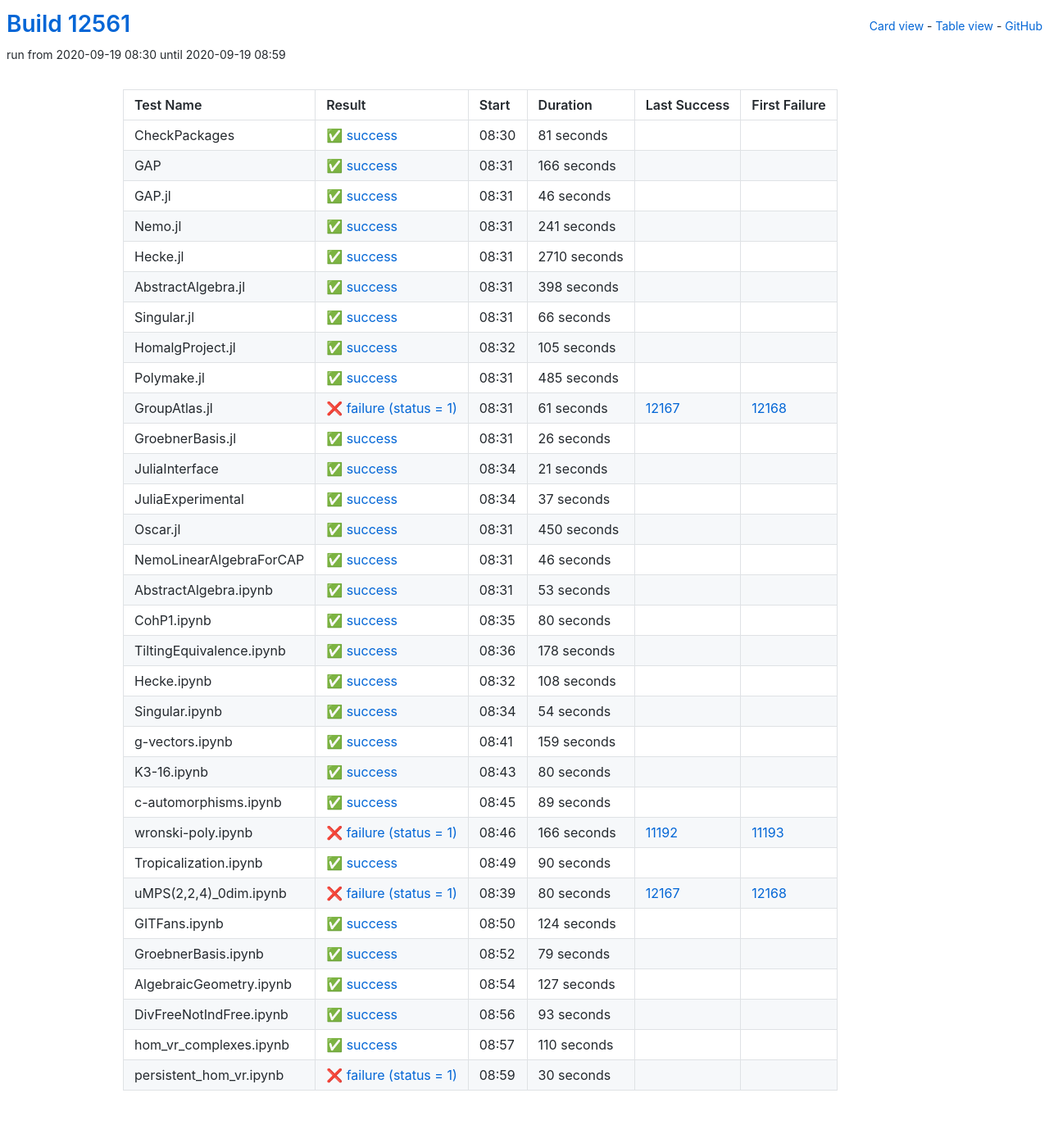
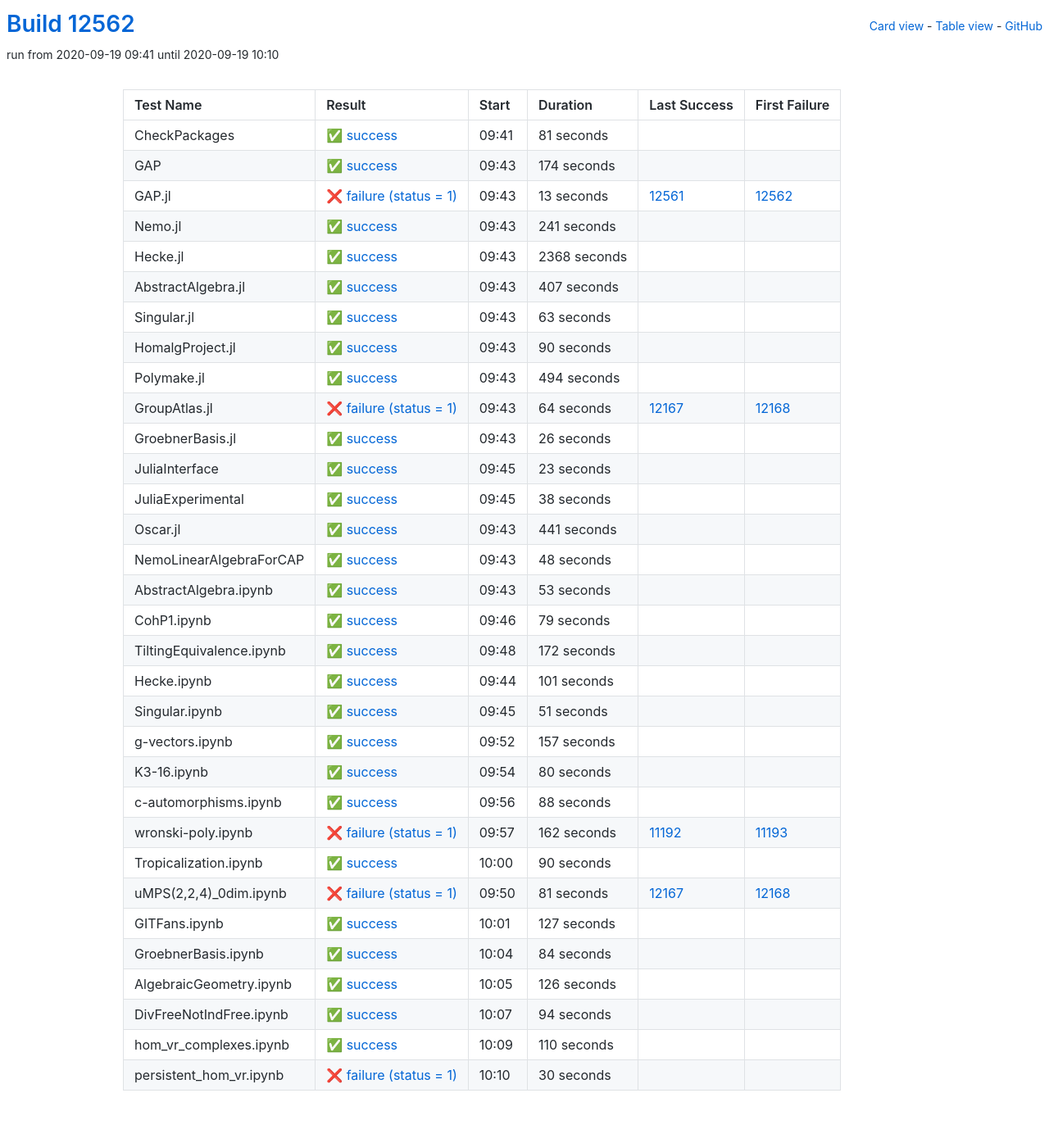
Before and after one commit to oscar-system/oscar-ci-status, a Jekyll site: the page built from table.html, in a window 1280 px wide. Shown: the whole page at 82% size. Built offline with Jekyll 4.4.1, drawn with Linux system fonts in a browser that asks for light colours.

Commit message:
Build #12562

```diff
--- a/_data/ci.yml
+++ b/_data/ci.yml
@@ -1,6 +1,6 @@
 ---
-build: 12561
-build_url: https://oscarci.mathematik.uni-kl.de/job/oscar/12561/
+build: 12562
+build_url: https://oscarci.mathematik.uni-kl.de/job/oscar/12562/
 job: oscar
 organization: oscar-system
 repo: oscar-ci-status
@@ -8,8 +8,8 @@
 tests:
 - name: CheckPackages
   id: checkpackages
-  log: https://oscarci.mathematik.uni-kl.de/job/oscar/12561/artifact/logs/build-12561/CheckPackages.log
-  start: 2020-09-19 08:30
+  log: https://oscarci.mathematik.uni-kl.de/job/oscar/12562/artifact/logs/build-12562/CheckPackages.log
+  start: 2020-09-19 09:41
   success: true
   exitcode: 0
   status: success
@@ -20,32 +20,32 @@
   first_failure_url:
 - name: GAP
   id: gap
-  log: https://oscarci.mathematik.uni-kl.de/job/oscar/12561/artifact/logs/build-12561/GAP.log
-  start: 2020-09-19 08:31
+  log: https://oscarci.mathematik.uni-kl.de/job/oscar/12562/artifact/logs/build-12562/GAP.log
+  start: 2020-09-19 09:43
   success: true
   exitcode: 0
   status: success
-  duration: 166
+  duration: 174
   last_success: false
   last_success_url:
   first_failure: false
   first_failure_url:
 - name: GAP.jl
   id: gap-jl
-  log: https://oscarci.mathematik.uni-kl.de/job/oscar/12561/artifact/logs/build-12561/GAP.jl.log
-  start: 2020-09-19 08:31
-  success: true
-  exitcode: 0
-  status: success
-  duration: 46
-  last_success: false
-  last_success_url:
-  first_failure: false
-  first_failure_url:
+  log: https://oscarci.mathematik.uni-kl.de/job/oscar/12562/artifact/logs/build-12562/GAP.jl.log
+  start: 2020-09-19 09:43
+  success: false
+  exitcode: 1
+  status: failure
+  duration: 13
+  last_success: 12561
+  last_success_url: https://oscarci.mathematik.uni-kl.de/job/oscar/12561/
+  first_failure: 12562
+  first_failure_url: https://oscarci.mathematik.uni-kl.de/job/oscar/12562/
 - name: Nemo.jl
   id: nemo-jl
-  log: https://oscarci.mathematik.uni-kl.de/job/oscar/12561/artifact/logs/build-12561/Nemo.jl.log
-  start: 2020-09-19 08:31
+  log: https://oscarci.mathematik.uni-kl.de/job/oscar/12562/artifact/logs/build-12562/Nemo.jl.log
+  start: 2020-09-19 09:43
   success: true
   exitcode: 0
   status: success
@@ -56,80 +56,80 @@
   first_failure_url:
 - name: Hecke.jl
   id: hecke-jl
-  log: https://oscarci.mathematik.uni-kl.de/job/oscar/12561/artifact/logs/build-12561/Hecke.jl.log
-  start: 2020-09-19 08:31
+  log: https://oscarci.mathematik.uni-kl.de/job/oscar/12562/artifact/logs/build-12562/Hecke.jl.log
+  start: 2020-09-19 09:43
   success: true
   exitcode: 0
   status: success
-  duration: 2710
+  duration: 2368
   last_success: false
   last_success_url:
   first_failure: false
   first_failure_url:
 - name: AbstractAlgebra.jl
   id: abstractalgebra-jl
-  log: https://oscarci.mathematik.uni-kl.de/job/oscar/12561/artifact/logs/build-12561/AbstractAlgebra.jl.log
-  start: 2020-09-19 08:31
+  log: https://oscarci.mathematik.uni-kl.de/job/oscar/12562/artifact/logs/build-12562/AbstractAlgebra.jl.log
+  start: 2020-09-19 09:43
   success: true
   exitcode: 0
   status: success
-  duration: 398
+  duration: 407
   last_success: false
   last_success_url:
   first_failure: false
   first_failure_url:
 - name: Singular.jl
   id: singular-jl
-  log: https://oscarci.mathematik.uni-kl.de/job/oscar/12561/artifact/logs/build-12561/Singular.jl.log
-  start: 2020-09-19 08:31
+  log: https://oscarci.mathematik.uni-kl.de/job/oscar/12562/artifact/logs/build-12562/Singular.jl.log
+  start: 2020-09-19 09:43
   success: true
   exitcode: 0
   status: success
-  duration: 66
+  duration: 63
   last_success: false
   last_success_url:
   first_failure: false
   first_failure_url:
 - name: HomalgProject.jl
   id: homalgproject-jl
-  log: https://oscarci.mathematik.uni-kl.de/job/oscar/12561/artifact/logs/build-12561/HomalgProject.jl.log
-  start: 2020-09-19 08:32
+  log: https://oscarci.mathematik.uni-kl.de/job/oscar/12562/artifact/logs/build-12562/HomalgProject.jl.log
+  start: 2020-09-19 09:43
   success: true
   exitcode: 0
   status: success
-  duration: 105
+  duration: 90
   last_success: false
   last_success_url:
   first_failure: false
   first_failure_url:
 - name: Polymake.jl
   id: polymake-jl
-  log: https://oscarci.mathematik.uni-kl.de/job/oscar/12561/artifact/logs/build-12561/Polymake.jl.log
-  start: 2020-09-19 08:31
+  log: https://oscarci.mathematik.uni-kl.de/job/oscar/12562/artifact/logs/build-12562/Polymake.jl.log
+  start: 2020-09-19 09:43
   success: true
   exitcode: 0
   status: success
-  duration: 485
+  duration: 494
   last_success: false
   last_success_url:
   first_failure: false
   first_failure_url:
 - name: GroupAtlas.jl
   id: groupatlas-jl
-  log: https://oscarci.mathematik.uni-kl.de/job/oscar/12561/artifact/logs/build-12561/GroupAtlas.jl.log
-  start: 2020-09-19 08:31
+  log: https://oscarci.mathematik.uni-kl.de/job/oscar/12562/artifact/logs/build-12562/GroupAtlas.jl.log
+  start: 2020-09-19 09:43
   success: false
   exitcode: 1
   status: failure
-  duration: 61
+  duration: 64
   last_success: 12167
   last_success_url: https://oscarci.mathematik.uni-kl.de/job/oscar/12167/
   first_failure: 12168
   first_failure_url: https://oscarci.mathematik.uni-kl.de/job/oscar/12168/
 - name: GroebnerBasis.jl
   id: groebnerbasis-jl
-  log: https://oscarci.mathematik.uni-kl.de/job/oscar/12561/artifact/logs/build-12561/GroebnerBasis.jl.log
-  start: 2020-09-19 08:31
+  log: https://oscarci.mathematik.uni-kl.de/job/oscar/12562/artifact/logs/build-12562/GroebnerBasis.jl.log
+  start: 2020-09-19 09:43
   success: true
   exitcode: 0
   status: success
@@ -140,56 +140,56 @@
   first_failure_url:
 - name: JuliaInterface
   id: juliainterface
-  log: https://oscarci.mathematik.uni-kl.de/job/oscar/12561/artifact/logs/build-12561/JuliaInterface.log
-  start: 2020-09-19 08:34
+  log: https://oscarci.mathematik.uni-kl.de/job/oscar/12562/artifact/logs/build-12562/JuliaInterface.log
+  start: 2020-09-19 09:45
   success: true
   exitcode: 0
   status: success
-  duration: 21
+  duration: 23
   last_success: false
   last_success_url:
   first_failure: false
   first_failure_url:
 - name: JuliaExperimental
   id: juliaexperimental
-  log: https://oscarci.mathematik.uni-kl.de/job/oscar/12561/artifact/logs/build-12561/JuliaExperimental.log
-  start: 2020-09-19 08:34
+  log: https://oscarci.mathematik.uni-kl.de/job/oscar/12562/artifact/logs/build-12562/JuliaExperimental.log
+  start: 2020-09-19 09:45
   success: true
   exitcode: 0
   status: success
-  duration: 37
+  duration: 38
   last_success: false
   last_success_url:
   first_failure: false
   first_failure_url:
 - name: Oscar.jl
   id: oscar-jl
-  log: https://oscarci.mathematik.uni-kl.de/job/oscar/12561/artifact/logs/build-12561/Oscar.jl.log
-  start: 2020-09-19 08:31
+  log: https://oscarci.mathematik.uni-kl.de/job/oscar/12562/artifact/logs/build-12562/Oscar.jl.log
+  start: 2020-09-19 09:43
   success: true
   exitcode: 0
   status: success
-  duration: 450
+  duration: 441
   last_success: false
   last_success_url:
   first_failure: false
   first_failure_url:
 - name: NemoLinearAlgebraForCAP
   id: nemolinearalgebraforcap
-  log: https://oscarci.mathematik.uni-kl.de/job/oscar/12561/artifact/logs/build-12561/NemoLinearAlgebraForCAP.log
-  start: 2020-09-19 08:31
+  log: https://oscarci.mathematik.uni-kl.de/job/oscar/12562/artifact/logs/build-12562/NemoLinearAlgebraForCAP.log
+  start: 2020-09-19 09:43
   success: true
   exitcode: 0
   status: success
-  duration: 46
+  duration: 48
   last_success: false
   last_success_url:
   first_failure: false
   first_failure_url:
 - name: AbstractAlgebra.ipynb
   id: abstractalgebra-ipynb
-  log: https://oscarci.mathematik.uni-kl.de/job/oscar/12561/artifact/logs/build-12561/AbstractAlgebra.ipynb.log
-  start: 2020-09-19 08:31
+  log: https://oscarci.mathematik.uni-kl.de/job/oscar/12562/artifact/logs/build-12562/AbstractAlgebra.ipynb.log
+  start: 2020-09-19 09:43
   success: true
   exitcode: 0
   status: success
@@ -200,68 +200,68 @@
   first_failure_url:
 - name: CohP1.ipynb
   id: cohp1-ipynb
-  log: https://oscarci.mathematik.uni-kl.de/job/oscar/12561/artifact/logs/build-12561/CohP1.ipynb.log
-  start: 2020-09-19 08:35
+  log: https://oscarci.mathematik.uni-kl.de/job/oscar/12562/artifact/logs/build-12562/CohP1.ipynb.log
+  start: 2020-09-19 09:46
   success: true
   exitcode: 0
   status: success
-  duration: 80
+  duration: 79
   last_success: false
   last_success_url:
   first_failure: false
   first_failure_url:
 - name: TiltingEquivalence.ipynb
   id: tiltingequivalence-ipynb
-  log: https://oscarci.mathematik.uni-kl.de/job/oscar/12561/artifact/logs/build-12561/TiltingEquivalence.ipynb.log
-  start: 2020-09-19 08:36
+  log: https://oscarci.mathematik.uni-kl.de/job/oscar/12562/artifact/logs/build-12562/TiltingEquivalence.ipynb.log
+  start: 2020-09-19 09:48
   success: true
   exitcode: 0
   status: success
-  duration: 178
+  duration: 172
   last_success: false
   last_success_url:
   first_failure: false
   first_failure_url:
 - name: Hecke.ipynb
   id: hecke-ipynb
-  log: https://oscarci.mathematik.uni-kl.de/job/oscar/12561/artifact/logs/build-12561/Hecke.ipynb.log
-  start: 2020-09-19 08:32
+  log: https://oscarci.mathematik.uni-kl.de/job/oscar/12562/artifact/logs/build-12562/Hecke.ipynb.log
+  start: 2020-09-19 09:44
   success: true
   exitcode: 0
   status: success
-  duration: 108
+  duration: 101
   last_success: false
   last_success_url:
   first_failure: false
   first_failure_url:
 - name: Singular.ipynb
   id: singular-ipynb
-  log: https://oscarci.mathematik.uni-kl.de/job/oscar/12561/artifact/logs/build-12561/Singular.ipynb.log
-  start: 2020-09-19 08:34
+  log: https://oscarci.mathematik.uni-kl.de/job/oscar/12562/artifact/logs/build-12562/Singular.ipynb.log
+  start: 2020-09-19 09:45
   success: true
   exitcode: 0
   status: success
-  duration: 54
+  duration: 51
   last_success: false
   last_success_url:
   first_failure: false
   first_failure_url:
 - name: g-vectors.ipynb
   id: g-vectors-ipynb
-  log: https://oscarci.mathematik.uni-kl.de/job/oscar/12561/artifact/logs/build-12561/g-vectors.ipynb.log
-  start: 2020-09-19 08:41
+  log: https://oscarci.mathematik.uni-kl.de/job/oscar/12562/artifact/logs/build-12562/g-vectors.ipynb.log
+  start: 2020-09-19 09:52
   success: true
   exitcode: 0
   status: success
-  duration: 159
+  duration: 157
   last_success: false
   last_success_url:
   first_failure: false
   first_failure_url:
 - name: K3-16.ipynb
   id: k3-16-ipynb
-  log: https://oscarci.mathematik.uni-kl.de/job/oscar/12561/artifact/logs/build-12561/K3-16.ipynb.log
-  start: 2020-09-19 08:43
+  log: https://oscarci.mathematik.uni-kl.de/job/oscar/12562/artifact/logs/build-12562/K3-16.ipynb.log
+  start: 2020-09-19 09:54
   success: true
   exitcode: 0
   status: success
@@ -272,32 +272,32 @@
   first_failure_url:
 - name: c-automorphisms.ipynb
   id: c-automorphisms-ipynb
-  log: https://oscarci.mathematik.uni-kl.de/job/oscar/12561/artifact/logs/build-12561/c-automorphisms.ipynb.log
-  start: 2020-09-19 08:45
+  log: https://oscarci.mathematik.uni-kl.de/job/oscar/12562/artifact/logs/build-12562/c-automorphisms.ipynb.log
+  start: 2020-09-19 09:56
   success: true
   exitcode: 0
   status: success
-  duration: 89
+  duration: 88
   last_success: false
   last_success_url:
   first_failure: false
   first_failure_url:
 - name: wronski-poly.ipynb
   id: wronski-poly-ipynb
-  log: https://oscarci.mathematik.uni-kl.de/job/oscar/12561/artifact/logs/build-12561/wronski-poly.ipynb.log
-  start: 2020-09-19 08:46
+  log: https://oscarci.mathematik.uni-kl.de/job/oscar/12562/artifact/logs/build-12562/wronski-poly.ipynb.log
+  start: 2020-09-19 09:57
   success: false
   exitcode: 1
   status: failure
-  duration: 166
+  duration: 162
   last_success: 11192
   last_success_url: https://oscarci.mathematik.uni-kl.de/job/oscar/11192/
   first_failure: 11193
   first_failure_url: https://oscarci.mathematik.uni-kl.de/job/oscar/11193/
 - name: Tropicalization.ipynb
   id: tropicalization-ipynb
-  log: https://oscarci.mathematik.uni-kl.de/job/oscar/12561/artifact/logs/build-12561/Tropicalization.ipynb.log
-  start: 2020-09-19 08:49
+  log: https://oscarci.mathematik.uni-kl.de/job/oscar/12562/artifact/logs/build-12562/Tropicalization.ipynb.log
+  start: 2020-09-19 10:00
   success: true
   exitcode: 0
   status: success
@@ -308,44 +308,20 @@
   first_failure_url:
 - name: uMPS(2,2,4)_0dim.ipynb
   id: umps-2-2-4-0dim-ipynb
-  log: https://oscarci.mathematik.uni-kl.de/job/oscar/12561/artifact/logs/build-12561/uMPS-2-2-4-_0dim.ipynb.log
-  start: 2020-09-19 08:39
+  log: https://oscarci.mathematik.uni-kl.de/job/oscar/12562/artifact/logs/build-12562/uMPS-2-2-4-_0dim.ipynb.log
+  start: 2020-09-19 09:50
   success: false
   exitcode: 1
   status: failure
-  duration: 80
+  duration: 81
   last_success: 12167
   last_success_url: https://oscarci.mathematik.uni-kl.de/job/oscar/12167/
   first_failure: 12168
   first_failure_url: https://oscarci.mathematik.uni-kl.de/job/oscar/12168/
 - name: GITFans.ipynb
   id: gitfans-ipynb
-  log: https://oscarci.mathematik.uni-kl.de/job/oscar/12561/artifact/logs/build-12561/GITFans.ipynb.log
-  start: 2020-09-19 08:50
-  success: true
-  exitcode: 0
-  status: success
-  duration: 124
-  last_success: false
-  last_success_url:
-  first_failure: false
-  first_failure_url:
-- name: GroebnerBasis.ipynb
-  id: groebnerbasis-ipynb
-  log: https://oscarci.mathematik.uni-kl.de/job/oscar/12561/artifact/logs/build-12561/GroebnerBasis.ipynb.log
-  start: 2020-09-19 08:52
-  success: true
-  exitcode: 0
-  status: success
-  duration: 79
-  last_success: false
-  last_success_url:
-  first_failure: false
-  first_failure_url:
-- name: AlgebraicGeometry.ipynb
-  id: algebraicgeometry-ipynb
-  log: https://oscarci.mathematik.uni-kl.de/job/oscar/12561/artifact/logs/build-12561/AlgebraicGeometry.ipynb.log
-  start: 2020-09-19 08:54
+  log: https://oscarci.mathematik.uni-kl.de/job/oscar/12562/artifact/logs/build-12562/GITFans.ipynb.log
+  start: 2020-09-19 10:01
   success: true
   exitcode: 0
   status: success
@@ -354,22 +330,46 @@
   last_success_url:
   first_failure: false
   first_failure_url:
-- name: DivFreeNotIndFree.ipynb
-  id: divfreenotindfree-ipynb
-  log: https://oscarci.mathematik.uni-kl.de/job/oscar/12561/artifact/logs/build-12561/DivFreeNotIndFree.ipynb.log
-  start: 2020-09-19 08:56
+- name: GroebnerBasis.ipynb
+  id: groebnerbasis-ipynb
+  log: https://oscarci.mathematik.uni-kl.de/job/oscar/12562/artifact/logs/build-12562/GroebnerBasis.ipynb.log
+  start: 2020-09-19 10:04
   success: true
   exitcode: 0
   status: success
-  duration: 93
+  duration: 84
+  last_success: false
+  last_success_url:
+  first_failure: false
+  first_failure_url:
+- name: AlgebraicGeometry.ipynb
+  id: algebraicgeometry-ipynb
+  log: https://oscarci.mathematik.uni-kl.de/job/oscar/12562/artifact/logs/build-12562/AlgebraicGeometry.ipynb.log
+  start: 2020-09-19 10:05
+  success: true
+  exitcode: 0
+  status: success
+  duration: 126
+  last_success: false
+  last_success_url:
+  first_failure: false
+  first_failure_url:
+- name: DivFreeNotIndFree.ipynb
+  id: divfreenotindfree-ipynb
+  log: https://oscarci.mathematik.uni-kl.de/job/oscar/12562/artifact/logs/build-12562/DivFreeNotIndFree.ipynb.log
+  start: 2020-09-19 10:07
+  success: true
+  exitcode: 0
+  status: success
+  duration: 94
   last_success: false
   last_success_url:
   first_failure: false
   first_failure_url:
 - name: hom_vr_complexes.ipynb
   id: hom-vr-complexes-ipynb
-  log: https://oscarci.mathematik.uni-kl.de/job/oscar/12561/artifact/logs/build-12561/hom_vr_complexes.ipynb.log
-  start: 2020-09-19 08:57
+  log: https://oscarci.mathematik.uni-kl.de/job/oscar/12562/artifact/logs/build-12562/hom_vr_complexes.ipynb.log
+  start: 2020-09-19 10:09
   success: true
   exitcode: 0
   status: success
@@ -380,8 +380,8 @@
   first_failure_url:
 - name: persistent_hom_vr.ipynb
   id: persistent-hom-vr-ipynb
-  log: https://oscarci.mathematik.uni-kl.de/job/oscar/12561/artifact/logs/build-12561/persistent_hom_vr.ipynb.log
-  start: 2020-09-19 08:59
+  log: https://oscarci.mathematik.uni-kl.de/job/oscar/12562/artifact/logs/build-12562/persistent_hom_vr.ipynb.log
+  start: 2020-09-19 10:10
   success: false
   exitcode: 1
   status: failure
```
Also changed, not shown: README.md.
